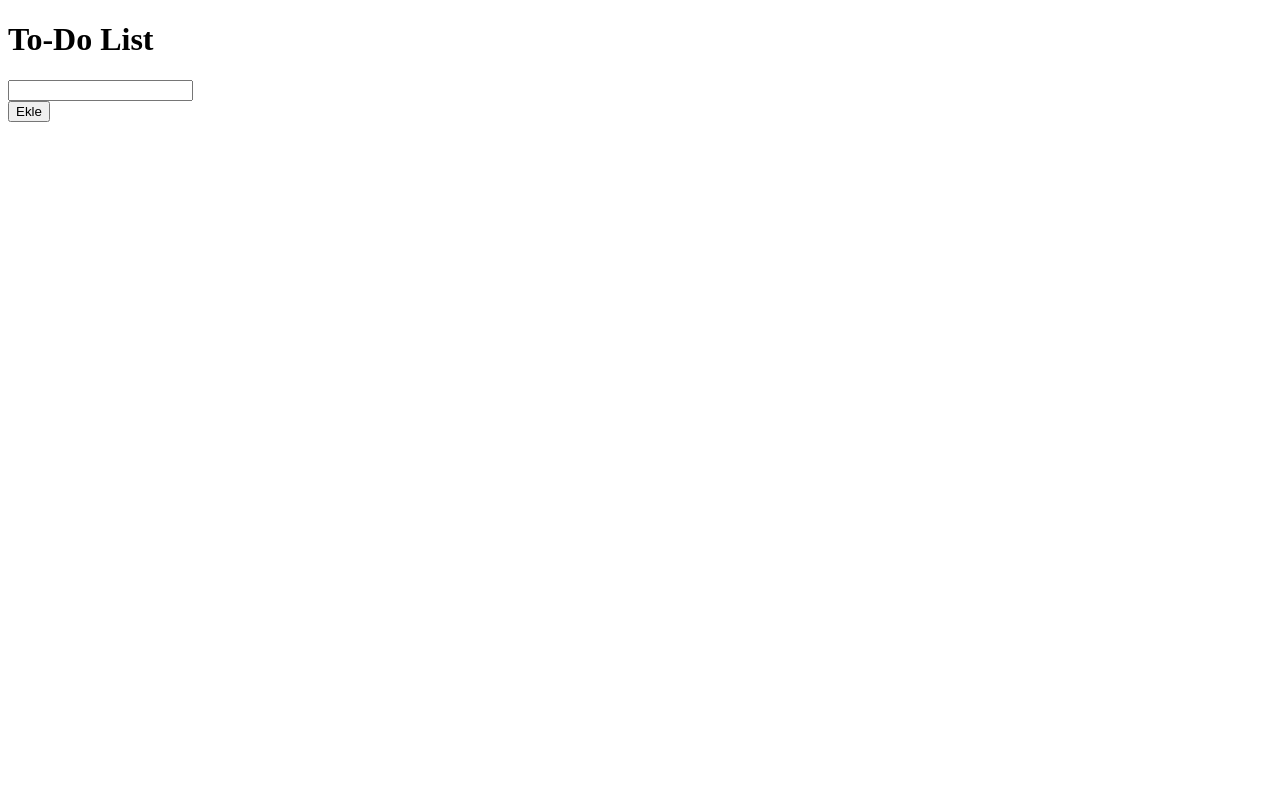
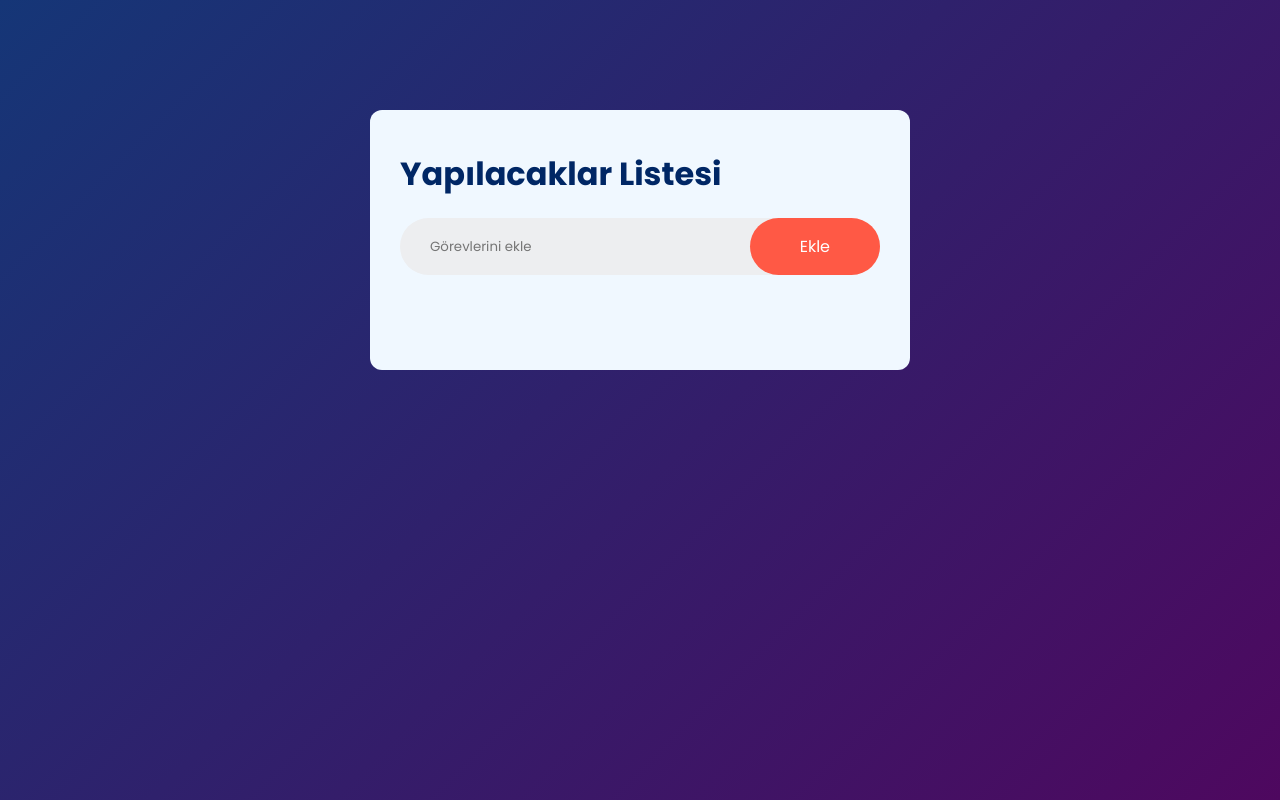
Before and after one commit to yeyid0/TodoList-js, a plain HTML site: page index.html in a window 1280 px wide. Drawn offline with Linux system fonts and the light colour scheme.

Commit message:
Feature: Updated

```diff
--- a/index.html
+++ b/index.html
@@ -3,25 +3,27 @@
     <head>
         <meta charset="UTF-8">
         <meta name="viewport" content="width=device-width, initial-scale=1.0">
-    <title>To-Do List</title>
-
+        <link rel="stylesheet" href="style.css">
+        <title>Yapılacaklar Listesi</title>
         <script> document.addEventListener('DOMContentLoaded', () => {
-
         });
         </script>
     </head>
     <body>
-    <h1>To-Do List</h1>
+        <div class="todo">
+            <h1>Yapılacaklar Listesi</h1>
+            <div class="todofrm">
                 <form onsubmit="event.preventDefault(); addTodo();">
-        <input type="text" id="gorev" required>
-        <br>
+                    <input type="text" id="gorev" placeholder="Görevlerini ekle"
+                        required>
                     <button type="submit">Ekle</button>
                 </form>
-
+            </div>
+            <div class="todolist">
                 <ul id="taskList"></ul>
-
+            </div>
+        </div>
         <script>
-
        document.addEventListener('DOMContentLoaded', () => {
            cagir();
         });
@@ -29,20 +31,19 @@
             try {
                 const response = await fetch("http://localhost:3000/");
                 const data = await response.json();
-
                     // console.log(data);
-
                 const listElement = document.getElementById("taskList");
 
                 if (Array.isArray(data.payload)) {
                     listElement.innerHTML = '';
 
                     data.payload.forEach((item) => {
-                        listElement.innerHTML += `<li>${item.gorev}
+                        listElement.innerHTML += `<li id="deneme">${item.gorev}
                             <button onclick="deleteTodo('${item.id}')" id="${item}">X</button>
-                            <button onclick="updateTodo('${item.id}')" id="${item}">Düzenle</button>
+                            <button type="submit" onclick="updateTodo('${item.id}')" id="${item}">Düzenle</button>
                             </li>`;
                     });
+                    listElement.innerHTML=== '' ? listElement.innerHTML = 'Hiç görev eklenmedi.' : listElement.innerHTML;
                 } else {
                 }
             } catch (err) {
@@ -50,10 +51,8 @@
                 console.error(err);
             }
         }
-
         async function addTodo() {
             const gorev = document.getElementById('gorev').value;
-
             try {
                 const response = await fetch('http://localhost:3000/addList', {
                     method: 'POST',
@@ -62,7 +61,6 @@
                     },
                     body: JSON.stringify({ gorev }),
                 });
-
                 if (response.ok) {
                     document.getElementById('gorev').value = '';
                     cagir();
@@ -74,7 +72,6 @@
                 alert('Bir hata oluştu.');
             }
         }
-
         async function deleteTodo(id) {
             try {
                 const response = await fetch(`http://localhost:3000/deleteList/${id}`, {
@@ -90,8 +87,6 @@
                 alert('Bir hata oluştu.');
             }
         }
-
-
         async function updateTodo(id) {
             const gorev = document.getElementById('gorev').value;
             try {
@@ -112,8 +107,6 @@
                 alert('Bir hata oluştu.');
             }
         }
-
-
     </script>
     </body>
 </html>
--- a/style.css
+++ b/style.css
@@ -0,0 +1,77 @@
+@import url('https://fonts.googleapis.com/css2?family=Poppins:ital,wght@0,100;0,200;0,300;0,400;0,500;0,600;0,700;0,800;0,900;1,100;1,200;1,300;1,400;1,500;1,600;1,700;1,800;1,900&display=swap');
+
+
+*{
+    margin: 0;
+    box-sizing: border-box;
+    font-family: 'Poppins',sans-serif;
+}
+body{
+    background: linear-gradient(135deg, #153677, #4e085f );
+    width: 100%;
+    min-height: 100vh;
+    padding: 10px;
+}
+.todo{
+    background-color: aliceblue;
+    max-width: 540px;
+    margin: 100px auto 20px;
+    width: 100%;
+    padding: 40px 30px 70px;
+    border-radius: 12px;
+}
+.todo h1{
+    color: #002765;
+    display: flex;
+    align-items: center;
+    margin-bottom: 20px;
+}
+.todofrm{
+    display: flex;
+    align-items: center;
+    justify-content: space-between;
+    background-color: #edeef0;
+    border-radius: 30px;
+    padding-left: 20px;
+    margin-bottom: 25px;
+}
+form{
+    display: flex;
+    width: 100%;
+}
+input{
+    flex: 1;
+    border: none;
+    outline: none;
+    background: transparent;
+    padding: 10px;
+}
+.todofrm button{
+    border: none;
+    outline: none;
+    padding: 16px 50px;
+    background: #ff5945;
+    color: #fff;
+    font-size: 16px;
+    cursor: pointer;
+    border-radius: 30px;
+}
+ul li{
+    list-style: none;
+    font-size: 17px;
+    padding: 12px 8px 12px 0px;
+    user-select: none;
+}
+ul li button{
+    float: right;
+    border: none;
+    outline: none;
+    background: transparent;
+    cursor: pointer;
+    transition-duration:  0.3s;
+    font-size: 18px;
+}
+ul li button:hover{
+    color: #ff5945;
+    background: #edeef0;
+}
```
Also changed, not shown: index.js (deleted, +0 -106 lines), sunucu/index.js (added, +112 -0 lines), sunucu/package.json (renamed from package.json), 2 other files. Lines whose indentation alone changed are shown as unchanged.
